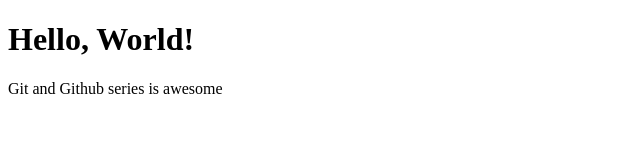
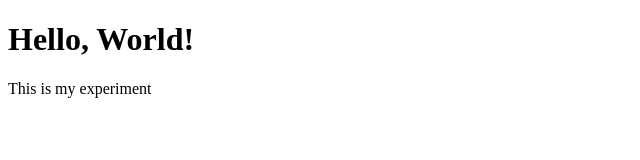
Before and after one commit to ivancybertech/new-repository, a plain HTML site: page index.html in a window 1280 px wide. Shown: the whole page, without its empty margins (0-640 px from the left). Drawn offline with Linux system fonts and the light colour scheme.

Commit message:
Add paragraph

```diff
--- a/index.html
+++ b/index.html
@@ -7,6 +7,6 @@
 </head>
 <body>
     <h1>Hello, World!</h1>
-    <p>Git and Github series is awesome</p>
+    <p>This is my experiment</p>
 </body>
 </html>
```
